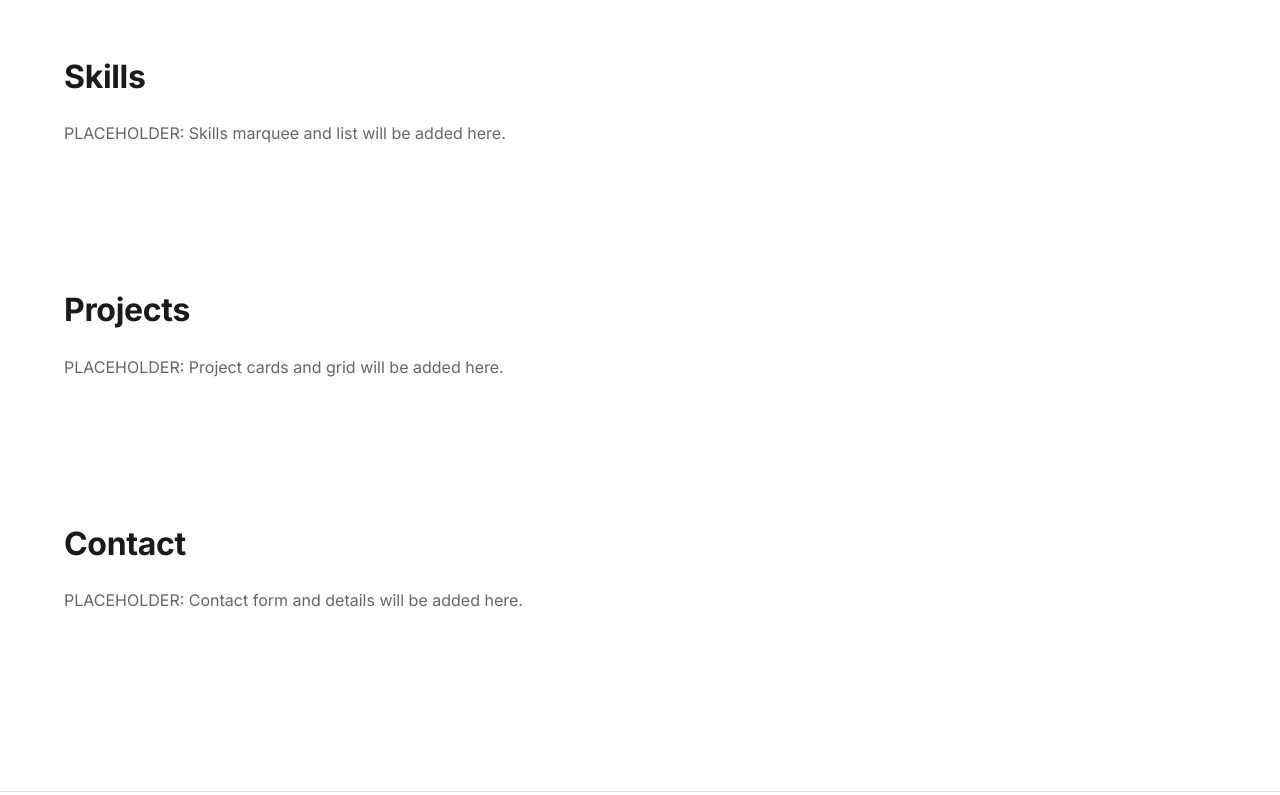
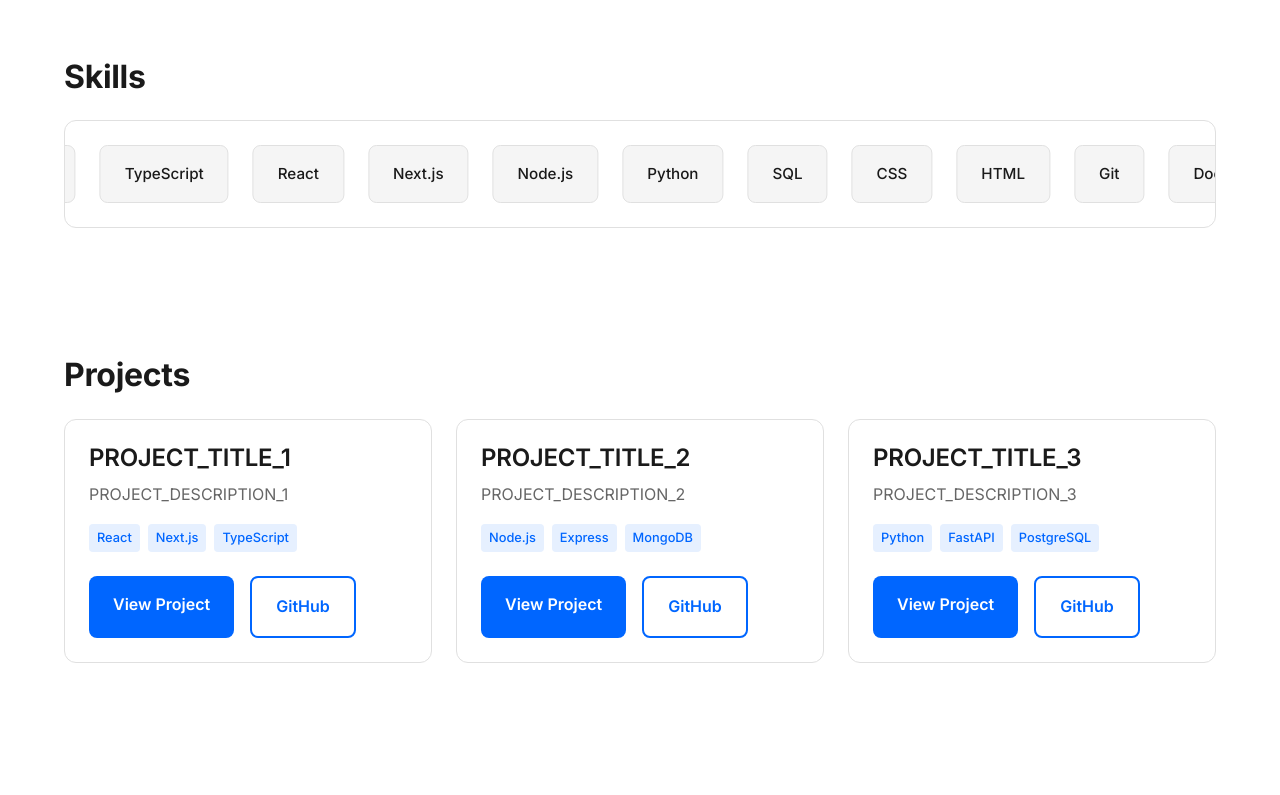
Before and after one commit to ChiragSood1/Portfolio, a Next.js app: page / in a window 1280 px wide. Shown: the part 1060-1855 px from the top of the page. Built offline with nearby package versions, Linux system fonts and the light colour scheme; a web font is replaced by a local one.

Commit message:
feat: add SPA structure, marquee, and UI components

```diff
--- /dev/null
+++ b/app/components/Button.tsx
@@ -0,0 +1,75 @@
+interface ButtonProps {
+  children: React.ReactNode;
+  onClick?: () => void;
+  href?: string;
+  variant?: 'primary' | 'secondary' | 'outline';
+  size?: 'sm' | 'md' | 'lg';
+}
+
+export default function Button({
+  children,
+  onClick,
+  href,
+  variant = 'primary',
+  size = 'md',
+}: ButtonProps) {
+  const baseStyles = {
+    padding:
+      size === 'sm'
+        ? 'var(--spacing-sm) var(--spacing-md)'
+        : size === 'lg'
+          ? 'var(--spacing-lg) var(--spacing-xl)'
+          : 'var(--spacing-md) var(--spacing-lg)',
+    borderRadius: 'var(--radius-md)',
+    fontSize: size === 'sm' ? '0.875rem' : size === 'lg' ? '1.125rem' : '1rem',
+    fontWeight: 600,
+    border: 'none',
+    cursor: 'pointer',
+    transition: 'all var(--transition-base)',
+    textDecoration: 'none',
+    display: 'inline-block',
+  };
+
+  const variantStyles = {
+    primary: {
+      backgroundColor: 'var(--color-accent)',
+      color: '#ffffff',
+      '&:hover': {
+        backgroundColor: 'var(--color-accent-hover)',
+        transform: 'translateY(-2px)',
+        boxShadow: '0 8px 16px rgba(0, 102, 255, 0.3)',
+      },
+    },
+    secondary: {
+      backgroundColor: 'var(--color-bg-secondary)',
+      color: 'var(--color-text-primary)',
+      border: '1px solid var(--color-border)',
+      '&:hover': {
+        backgroundColor: 'var(--color-border)',
+      },
+    },
+    outline: {
+      backgroundColor: 'transparent',
+      color: 'var(--color-accent)',
+      border: '2px solid var(--color-accent)',
+      '&:hover': {
+        backgroundColor: 'var(--color-accent-light)',
+      },
+    },
+  };
+
+  const Element = href ? 'a' : 'button';
+
+  return (
+    <Element
+      href={href}
+      onClick={onClick}
+      style={{
+        ...baseStyles,
+        ...variantStyles[variant],
+      } as React.CSSProperties}
+    >
+      {children}
+    </Element>
+  );
+}
--- /dev/null
+++ b/app/components/ProjectCard.tsx
@@ -0,0 +1,87 @@
+'use client';
+
+import Button from "./Button";
+
+interface ProjectCardProps {
+  title: string;
+  description: string;
+  technologies: string[];
+  link?: string;
+  github?: string;
+}
+
+export default function ProjectCard({
+  title,
+  description,
+  technologies,
+  link,
+  github,
+}: ProjectCardProps) {
+  return (
+    <div
+      style={{
+        padding: 'var(--spacing-lg)',
+        borderRadius: 'var(--radius-lg)',
+        border: '1px solid var(--color-border)',
+        backgroundColor: 'var(--color-bg)',
+        transition: 'all var(--transition-base)',
+        cursor: 'pointer',
+        display: 'flex',
+        flexDirection: 'column',
+        height: '100%',
+      }}
+      onMouseEnter={(e) => {
+        (e.currentTarget as HTMLElement).style.borderColor = 'var(--color-accent)';
+        (e.currentTarget as HTMLElement).style.boxShadow =
+          '0 12px 24px rgba(0, 0, 0, 0.1)';
+        (e.currentTarget as HTMLElement).style.transform = 'translateY(-4px)';
+      }}
+      onMouseLeave={(e) => {
+        (e.currentTarget as HTMLElement).style.borderColor = 'var(--color-border)';
+        (e.currentTarget as HTMLElement).style.boxShadow = 'none';
+        (e.currentTarget as HTMLElement).style.transform = 'translateY(0)';
+      }}
+    >
+      <h3 style={{ marginBottom: 'var(--spacing-sm)' }}>{title}</h3>
+      <p style={{ marginBottom: 'var(--spacing-md)', flex: 1 }}>{description}</p>
+
+      {/* Technologies */}
+      <div style={{ marginBottom: 'var(--spacing-lg)' }}>
+        <div
+          style={{
+            display: 'flex',
+            flexWrap: 'wrap',
+            gap: 'var(--spacing-sm)',
+          }}
+        >
+          {technologies.map((tech) => (
+            <span
+              key={tech}
+              style={{
+                padding: 'var(--spacing-xs) var(--spacing-sm)',
+                backgroundColor: 'var(--color-accent-light)',
+                color: 'var(--color-accent)',
+                borderRadius: 'var(--radius-sm)',
+                fontSize: '0.8rem',
+                fontWeight: 500,
+              }}
+            >
+              {tech}
+            </span>
+          ))}
+        </div>
+      </div>
+
+      {/* Actions */}
+      <div
+        style={{
+          display: 'flex',
+          gap: 'var(--spacing-md)',
+        }}
+      >
+        {link && <Button href={link}>View Project</Button>}
+        {github && <Button href={github} variant="outline">GitHub</Button>}
+      </div>
+    </div>
+  );
+}
--- /dev/null
+++ b/app/components/SkillsMarquee.tsx
@@ -0,0 +1,86 @@
+'use client';
+
+import { useEffect, useRef, useState } from 'react';
+
+interface SkillsMarqueeProps {
+  skills: string[];
+}
+
+export default function SkillsMarquee({ skills }: SkillsMarqueeProps) {
+  const [isHovered, setIsHovered] = useState(false);
+  const [prefersReducedMotion, setPrefersReducedMotion] = useState(false);
+
+  useEffect(() => {
+    // Check if user prefers reduced motion
+    const mediaQuery = window.matchMedia('(prefers-reduced-motion: reduce)');
+    setPrefersReducedMotion(mediaQuery.matches);
+
+    const handleChange = (e: MediaQueryListEvent) => {
+      setPrefersReducedMotion(e.matches);
+    };
+
+    mediaQuery.addEventListener('change', handleChange);
+    return () => mediaQuery.removeEventListener('change', handleChange);
+  }, []);
+
+  const marqueeStyle = {
+    display: 'flex',
+    gap: 'var(--spacing-lg)',
+    animation: prefersReducedMotion
+      ? 'none'
+      : isHovered
+        ? 'none'
+        : 'marquee 30s linear infinite',
+    whiteSpace: 'nowrap' as const,
+  };
+
+  const skillItems = skills.map((skill, index) => (
+    <div
+      key={index}
+      style={{
+        padding: 'var(--spacing-md) var(--spacing-lg)',
+        backgroundColor: 'var(--color-bg-secondary)',
+        borderRadius: 'var(--radius-md)',
+        border: '1px solid var(--color-border)',
+        fontSize: '0.95rem',
+        fontWeight: 500,
+        color: 'var(--color-text-primary)',
+        flexShrink: 0,
+      }}
+    >
+      {skill}
+    </div>
+  ));
+
+  // Duplicate skills for seamless loop
+  const duplicatedSkills = [...skillItems, ...skillItems];
+
+  return (
+    <div
+      style={{
+        overflow: 'hidden',
+        borderRadius: 'var(--radius-lg)',
+        backgroundColor: 'var(--color-bg)',
+        border: '1px solid var(--color-border)',
+        padding: 'var(--spacing-lg) 0',
+      }}
+      onMouseEnter={() => setIsHovered(true)}
+      onMouseLeave={() => setIsHovered(false)}
+    >
+      <div style={marqueeStyle}>
+        {duplicatedSkills}
+      </div>
+      {prefersReducedMotion && (
+        <p style={{
+          fontSize: '0.85rem',
+          color: 'var(--color-text-tertiary)',
+          textAlign: 'center',
+          marginTop: 'var(--spacing-md)',
+          padding: '0 var(--spacing-lg)',
+        }}>
+          ⚙️ Animations paused due to your system preferences
+        </p>
+      )}
+    </div>
+  );
+}
--- a/app/page.tsx
+++ b/app/page.tsx
@@ -1,4 +1,46 @@
+import SkillsMarquee from "./components/SkillsMarquee";
+import ProjectCard from "./components/ProjectCard";
+
 export default function HomePage() {
+  const skills = [
+    "JavaScript",
+    "TypeScript",
+    "React",
+    "Next.js",
+    "Node.js",
+    "Python",
+    "SQL",
+    "CSS",
+    "HTML",
+    "Git",
+    "Docker",
+    "AWS",
+  ];
+
+  const projects = [
+    {
+      title: "PROJECT_TITLE_1",
+      description: "PROJECT_DESCRIPTION_1",
+      technologies: ["React", "Next.js", "TypeScript"],
+      link: "PROJECT_LINK_1",
+      github: "PROJECT_GITHUB_1",
+    },
+    {
+      title: "PROJECT_TITLE_2",
+      description: "PROJECT_DESCRIPTION_2",
+      technologies: ["Node.js", "Express", "MongoDB"],
+      link: "PROJECT_LINK_2",
+      github: "PROJECT_GITHUB_2",
+    },
+    {
+      title: "PROJECT_TITLE_3",
+      description: "PROJECT_DESCRIPTION_3",
+      technologies: ["Python", "FastAPI", "PostgreSQL"],
+      link: "PROJECT_LINK_3",
+      github: "PROJECT_GITHUB_3",
+    },
+  ];
+
   return (
     <>
       {/* Hero Section */}
@@ -20,17 +62,26 @@ export default function HomePage() {
       {/* Skills Section */}
       <section id="skills" style={{ paddingTop: "var(--spacing-3xl)", paddingBottom: "var(--spacing-3xl)" }}>
         <h2>Skills</h2>
-        <p style={{ marginTop: "var(--spacing-lg)" }}>
-          PLACEHOLDER: Skills marquee and list will be added here.
-        </p>
+        <div style={{ marginTop: "var(--spacing-lg)" }}>
+          <SkillsMarquee skills={skills} />
+        </div>
       </section>
 
       {/* Projects Section */}
       <section id="projects" style={{ paddingTop: "var(--spacing-3xl)", paddingBottom: "var(--spacing-3xl)" }}>
         <h2>Projects</h2>
-        <p style={{ marginTop: "var(--spacing-lg)" }}>
-          PLACEHOLDER: Project cards and grid will be added here.
-        </p>
+        <div className="project-grid" style={{ marginTop: "var(--spacing-lg)" }}>
+          {projects.map((project) => (
+            <ProjectCard
+              key={project.title}
+              title={project.title}
+              description={project.description}
+              technologies={project.technologies}
+              link={project.link}
+              github={project.github}
+            />
+          ))}
+        </div>
       </section>
 
       {/* Contact Section */}
--- a/app/styles/globals.css
+++ b/app/styles/globals.css
@@ -66,7 +66,7 @@ html[data-theme="dark"] {
 /* Base document */
 html {
   scroll-behavior: smooth;
-  scroll-padding-top: 72px;
+  scroll-padding-top: 80px;
   transition: background-color 0.3s ease, color 0.3s ease;
 }
 
@@ -146,7 +146,96 @@ pre {
   padding: 0 var(--spacing-lg);
 }
 
-/* Scroll padding for sticky navbar */
-html {
-  scroll-padding-top: 80px;
+/* Marquee Animation for Skills */
+@keyframes marquee {
+  0% {
+    transform: translateX(0);
+  }
+  100% {
+    transform: translateX(calc(-50% - var(--spacing-lg)));
+  }
 }
+
+/* Respect prefers-reduced-motion */
+@media (prefers-reduced-motion: reduce) {
+  @keyframes marquee {
+    0%, 100% {
+      transform: translateX(0);
+    }
+  }
+}
+
+/* Button Styles */
+button,
+a[role="button"] {
+  padding: var(--spacing-md) var(--spacing-lg);
+  border-radius: var(--radius-md);
+  font-size: 1rem;
+  font-weight: 600;
+  border: none;
+  cursor: pointer;
+  transition: all var(--transition-base);
+}
+
+/* Primary Button */
+.btn-primary {
+  background-color: var(--color-accent);
+  color: #ffffff;
+}
+
+.btn-primary:hover {
+  background-color: var(--color-accent-hover);
+  transform: translateY(-2px);
+  box-shadow: 0 8px 16px rgba(0, 102, 255, 0.3);
+}
+
+/* Secondary Button */
+.btn-secondary {
+  background-color: var(--color-bg-secondary);
+  color: var(--color-text-primary);
+  border: 1px solid var(--color-border);
+}
+
+.btn-secondary:hover {
+  background-color: var(--color-border);
+}
+
+/* Outline Button */
+.btn-outline {
+  background-color: transparent;
+  color: var(--color-accent);
+  border: 2px solid var(--color-accent);
+}
+
+.btn-outline:hover {
+  background-color: var(--color-accent-light);
+}
+
+/* Card Styles */
+.card {
+  padding: var(--spacing-lg);
+  border-radius: var(--radius-lg);
+  border: 1px solid var(--color-border);
+  background-color: var(--color-bg);
+  transition: all var(--transition-base);
+}
+
+.card:hover {
+  border-color: var(--color-accent);
+  box-shadow: 0 12px 24px rgba(0, 0, 0, 0.1);
+  transform: translateY(-4px);
+}
+
+/* Project Grid */
+.project-grid {
+  display: grid;
+  grid-template-columns: repeat(auto-fit, minmax(300px, 1fr));
+  gap: var(--spacing-lg);
+  margin-top: var(--spacing-lg);
+}
+
+@media (max-width: 768px) {
+  .project-grid {
+    grid-template-columns: 1fr;
+  }
+}
```
Also changed, not shown: app/not-found.jsx (added, +8 -0 lines).
